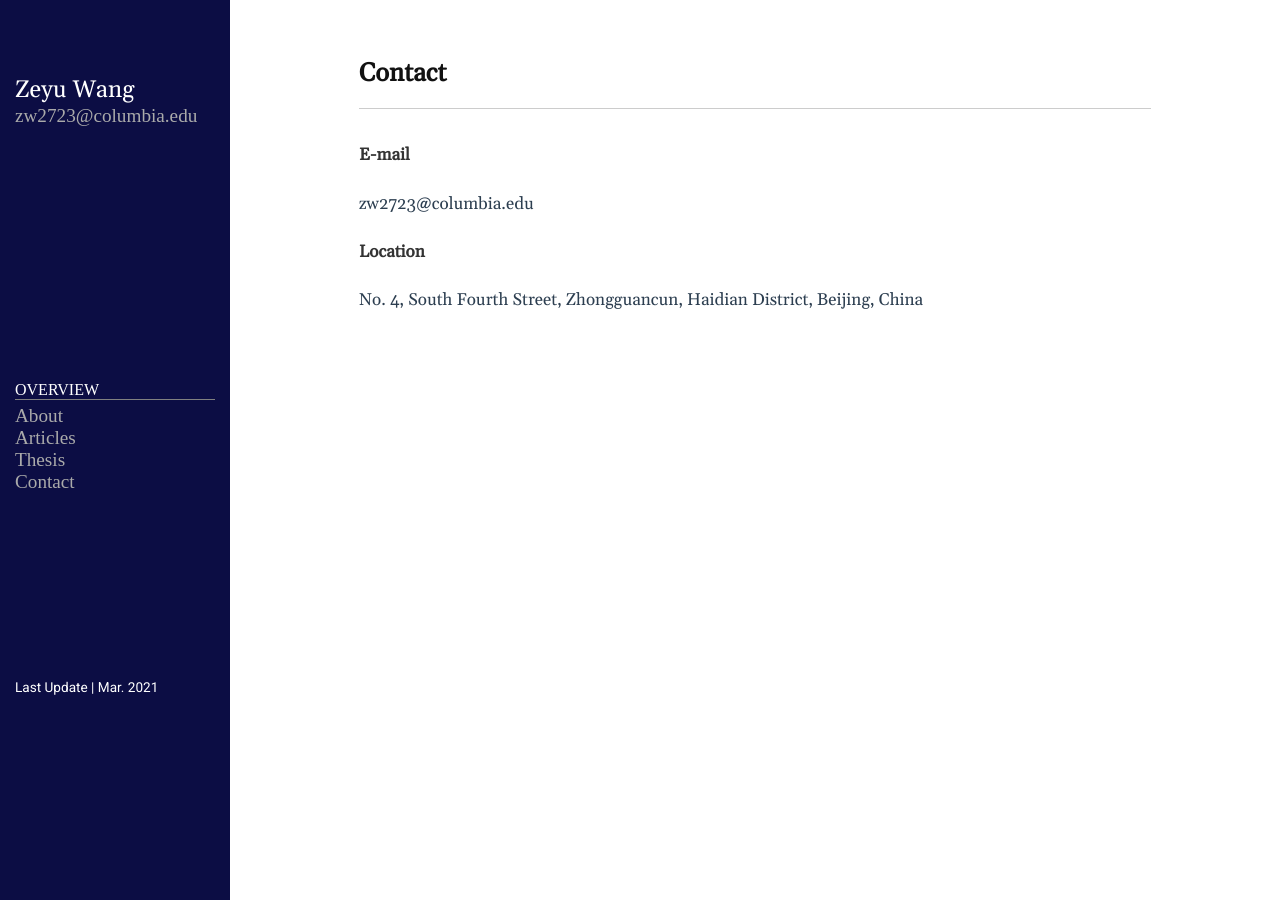
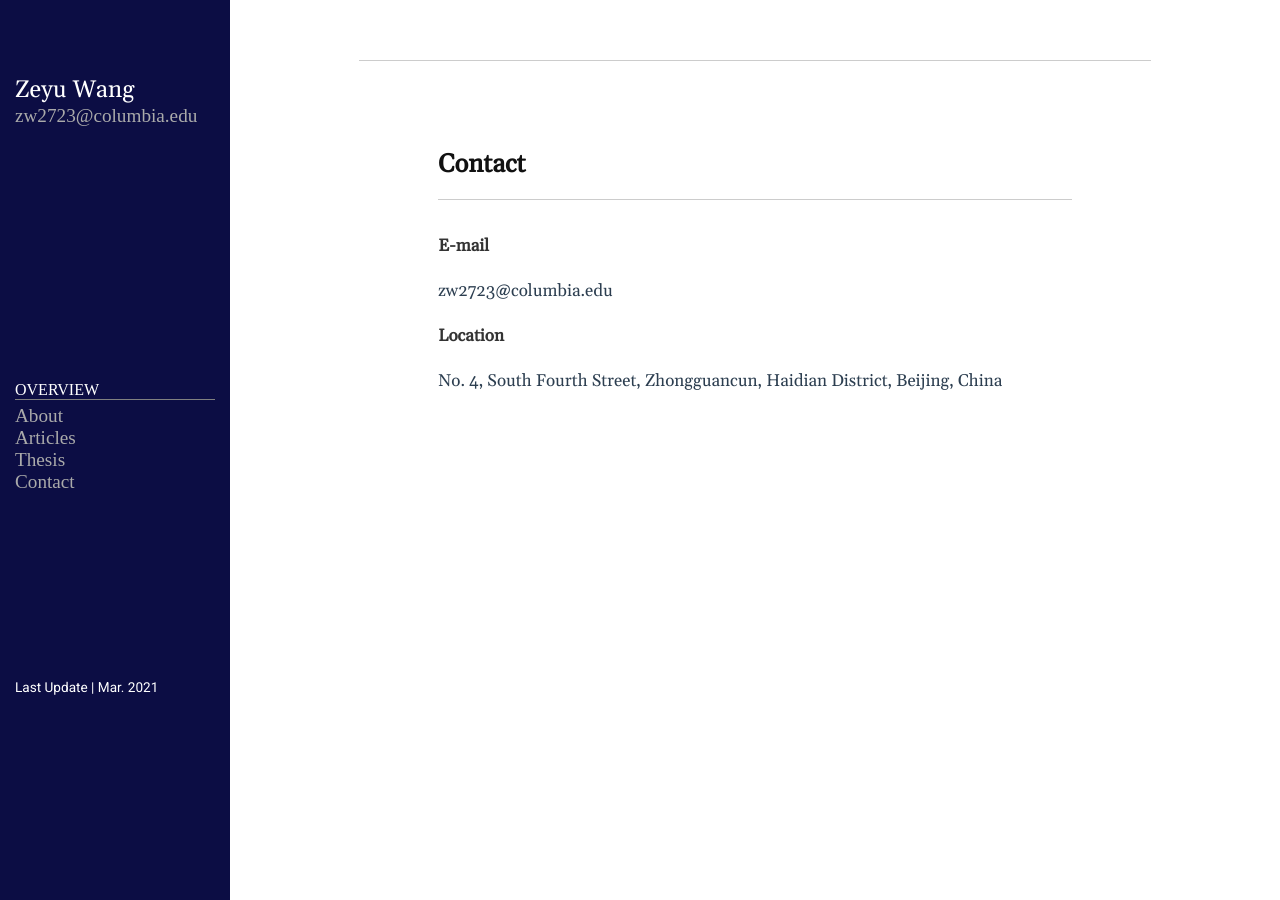
Before and after one commit to WAangzE/ze.github.io, a Jekyll site: the page built from contact.md, in a window 1280 px wide. Built offline with Jekyll 4.4.1, drawn with Linux system fonts in a browser that asks for light colours.

Commit message:
update persional site

```diff
--- a/_includes/sidebar.html
+++ b/_includes/sidebar.html
@@ -24,7 +24,7 @@
 		<a class="nav-item" href="/">Thesis</a>
 	  </li>
 	  <li>
-		<a class="nav-item" href="/contact/">Contact</a>
+		<a class="nav-item" href="{{ root_url }}/contact/">Contact</a>
 	  </li>
 	</ul>
 </div>
--- a/contact.md
+++ b/contact.md
@@ -1,5 +1,14 @@
 ---
-layout: default
+layout: page
 permalink: /contact/
 ---
-{% include contact.html %}
+
+<article class="post">
+    <header class="post-header home">
+      <div class="post-title">Contact</div>
+    </header>
+    <h2>E-mail</h2>
+    <div>zw2723@columbia.edu</div>
+    <h2>Location</h2>
+    <div>No. 4, South Fourth Street, Zhongguancun, Haidian District, Beijing, China</div>
+</article>
```
